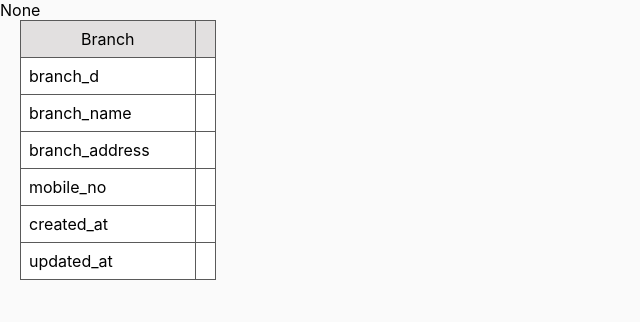
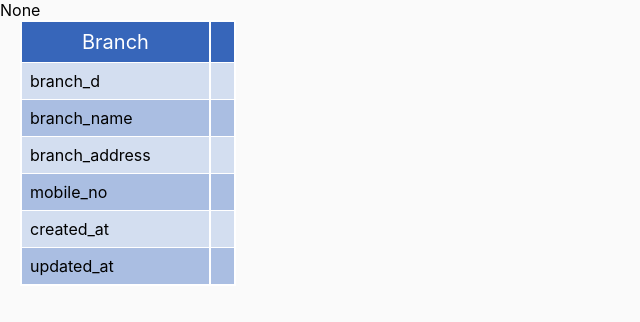
Before and after one commit to ganinw13120/ER-Drawer, a React (Create React App) app: page / in a window 1280 px wide. Shown: the top 322 px of the page, without its empty margins (0-640 px from the left). Built offline with nearby package versions, Linux system fonts and the light colour scheme.

Commit message:
feat: change styles

```diff
--- a/src/App.css
+++ b/src/App.css
@@ -18,9 +18,16 @@
 }
 
 .box-inner-container {
-  border : 1px solid #5A5A5A;
-  background-color: white;
+  border : 2px solid white;
 }
+
+.row-odd {
+  background-color: #AABEE2;
+}
+.row-even {
+  background-color: #D3DEF0;
+}
+
 .box-inner-container:hover {
   background-color: #f0efef;
 }
@@ -29,10 +36,12 @@
   padding :8px;
   padding-left : 60px;
   padding-right : 60px;
-  background-color: #e2e0e0;
+  background-color: #3766BA;
+  color : white;
+  font-size : 20px;
 }
 .box-detail {
-  border-top : 1px solid #5A5A5A;
+  border-top : 1px solid white;
   top : 0;
   padding : 8px;
 }
@@ -42,8 +51,8 @@
 }
 
 .box-dragging {
-  border : 1px solid #364655;
+  border : 2px solid #364655;
 }
 .box-select {
-  border :1px solid #007EF3;
+  border :2px solid #007EF3;
 }
--- a/src/components/Box.tsx
+++ b/src/components/Box.tsx
@@ -1,6 +1,7 @@
 import React, { ReactElement, useEffect, useRef, useState } from 'react';
 import { Box, BoxState, Point, Position } from '../model/Drawer';
 import { v4 as uuidv4 } from 'uuid';
+import parseClientRectsToPosition from '../utils/parseClientRectsToPosition';
 import { useDrawerContext } from '../hooks/useDrawerContext';
 
 type BoxComponentProps = {
@@ -43,6 +44,8 @@ const BoxComponent: React.FC<BoxComponentProps> = ({ data, setBoxState }) => {
         const _points: Array<Point> = [];
         const TitleL = React.createRef<SVGSVGElement>();
         const TitleR = React.createRef<SVGSVGElement>();
+        let borderNoise = 0;
+        let borderNoiseAddup = 1;
         _points.push({
             uuid: uuidv4(),
             isHover: false,
@@ -60,7 +63,7 @@ const BoxComponent: React.FC<BoxComponentProps> = ({ data, setBoxState }) => {
             isShow: false,
             ref: TitleR,
             pos: {
-                x: data.title.ref.current!.offsetWidth,
+                x: data.title.ref.current!.offsetWidth + borderNoiseAddup,
                 y: data.title.ref.current!.offsetHeight / 2,
             },
             box : data
@@ -76,7 +79,7 @@ const BoxComponent: React.FC<BoxComponentProps> = ({ data, setBoxState }) => {
                 ref: L,
                 pos: {
                     x: 0,
-                    y: (en.ref.current!.clientHeight / 2) + sum,
+                    y: (en.ref.current!.clientHeight / 2) + sum + borderNoise,
                 },
                 box : data
             })
@@ -86,12 +89,13 @@ const BoxComponent: React.FC<BoxComponentProps> = ({ data, setBoxState }) => {
                 isShow: false,
                 ref: R,
                 pos: {
-                    x: en.ref.current!.offsetWidth,
-                    y: (en.ref.current!.clientHeight / 2) + sum,
+                    x: en.ref.current!.offsetWidth + borderNoiseAddup,
+                    y: (en.ref.current!.clientHeight / 2) + sum + borderNoise,
                 },
                 box : data
             })
             sum += en.ref.current!.clientHeight;
+            borderNoise += borderNoiseAddup;
         })
         console.log(_points)
         setPoints(_points);
@@ -208,7 +212,7 @@ const BoxComponent: React.FC<BoxComponentProps> = ({ data, setBoxState }) => {
                         const details: Array<ReactElement> = [];
                         data.entities.forEach((entity, key) => {
                             details.push(<React.Fragment key={key}>
-                                <div className='box-detail' ref={entity.ref}>
+                                <div className={`${key%2===0 ? 'row-even' : 'row-odd'} box-detail`} ref={entity.ref}>
                                     {entity.text}
                                 </div>
                             </React.Fragment>)
```
